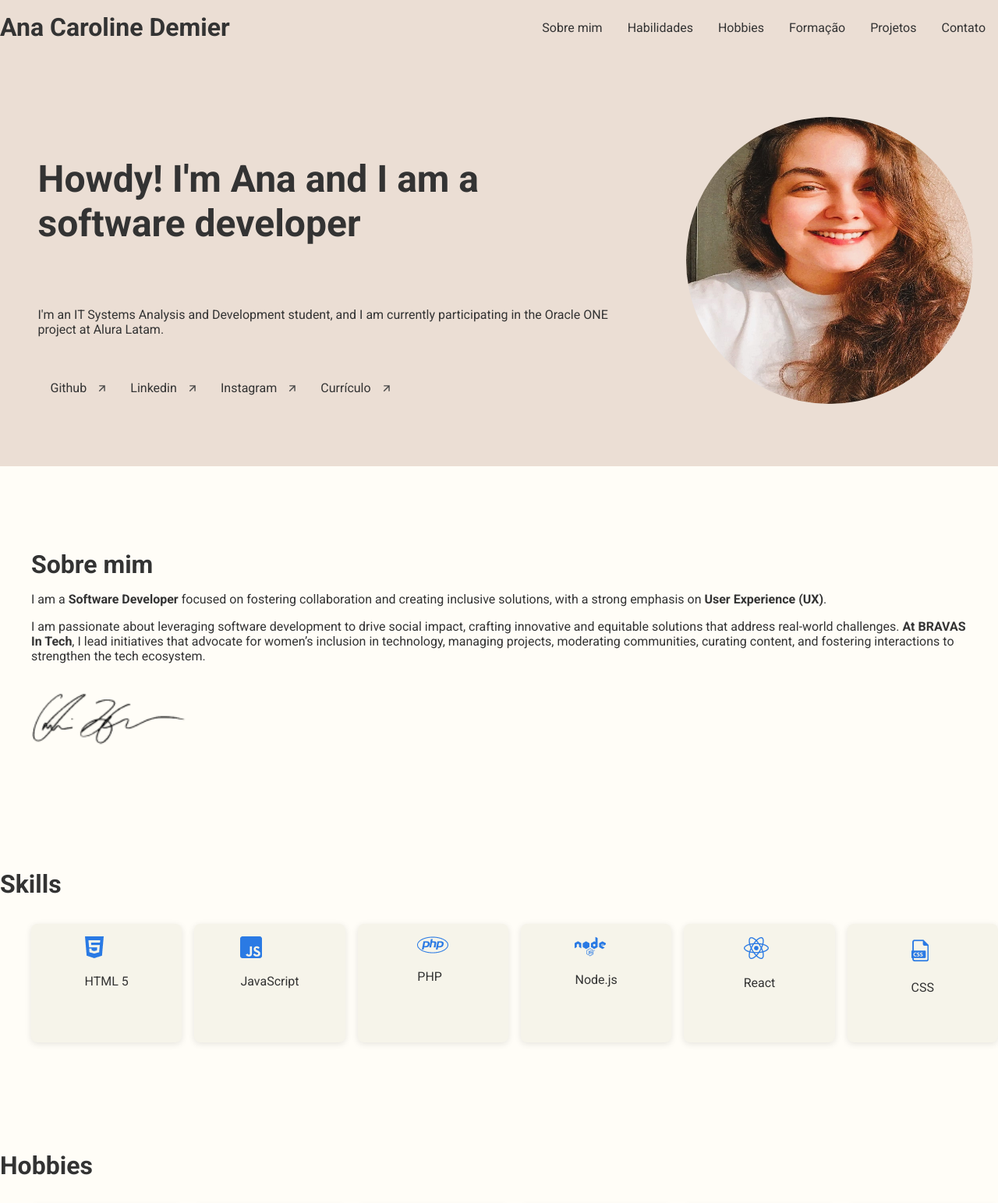
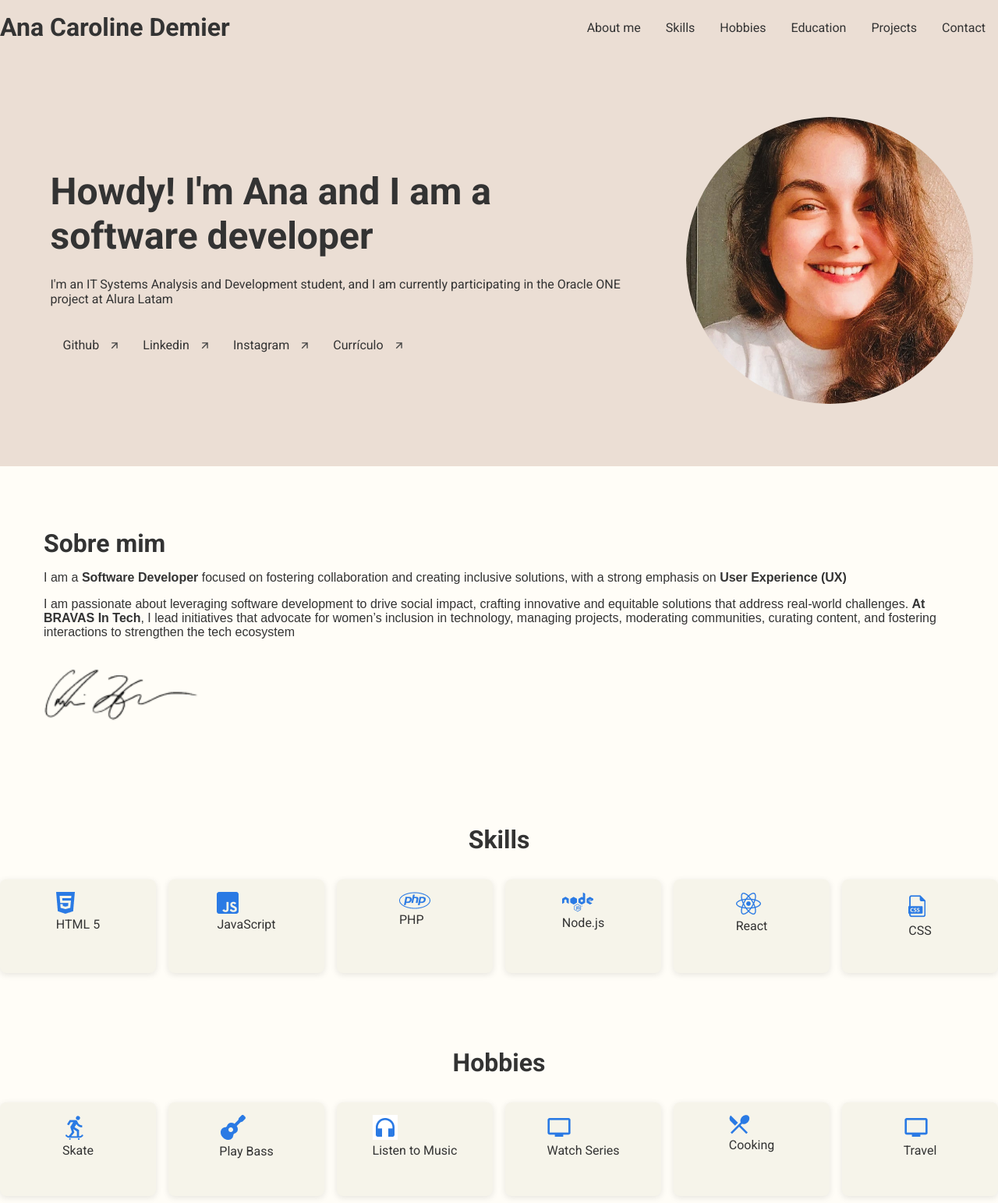
Before and after one commit to anaeggerdemier/portfolio-challenge-one, a website: page index.html in a window 1280 px wide. Shown: the top 1543 px of the page at 78% size. Drawn offline with nearby package versions, Linux system fonts and the light colour scheme; files that its build step writes are made by us from their sources.

Commit message:
Improved layout and accessibility in index.html and enhanced styling

```diff
--- a/index.html
+++ b/index.html
@@ -1,5 +1,5 @@
 <!DOCTYPE html>
-<html lang="pt">
+<html lang="en">
 <head>
     <meta charset="UTF-8">
     <meta http-equiv="X-UA-Compatible" content="IE=edge">
@@ -16,23 +16,23 @@
 
     <link rel="stylesheet" href="https://cdnjs.cloudflare.com/ajax/libs/font-awesome/6.4.0/css/all.min.css" integrity="sha384-...your-integrity-hash..." crossorigin="anonymous">
     <link rel="stylesheet" href="styles/css/style.css">
-    <title>Meu Portfólio</title>
+    <title>Portfolio of Ana</title>
 </head>
 
 <body>
     <header class="header">
         <h1 class="header__title">Ana Caroline Demier</h1>
-        <button class="menu-toggle" aria-label="Alternar menu">
+        <button class="menu-toggle" aria-label="Toggle menu">
             <i class="fas fa-bars"></i>
         </button>
-        <nav class="navigation" aria-label="Navegação principal">
+        <nav class="navigation" aria-label="Main navigation">
             <ul class="navigation__list">
-                <li class="navigation__list__item"><a href="#about" class="text-white" aria-label="Sobre mim">Sobre mim</a></li>
-                <li class="navigation__list__item"><a href="#skills" class="text-white" aria-label="Habilidades">Habilidades</a></li>
-                <li class="navigation__list__item"><a href="#hobbies" class="text-white" aria-label="Hobbies">Hobbies</a></li>
-                <li class="navigation__list__item"><a href="#education" class="text-white" aria-label="Formação">Formação</a></li>
-                <li class="navigation__list__item"><a href="#projects" class="text-white" aria-label="Projetos">Projetos</a></li>
-                <li class="navigation__list__item"><a href="#contact" class="text-white" aria-label="Contato">Contato</a></li>
+                <li class="navigation__list__item"><a href="#about" aria-label="About me">About me</a></li>
+                <li class="navigation__list__item"><a href="#skills" aria-label="Skills">Skills</a></li>
+                <li class="navigation__list__item"><a href="#hobbies" aria-label="Hobbies">Hobbies</a></li>
+                <li class="navigation__list__item"><a href="#education" aria-label="Education">Education</a></li>
+                <li class="navigation__list__item"><a href="#projects" aria-label="Projects">Projects</a></li>
+                <li class="navigation__list__item"><a href="#contact" aria-label="Contact">Contact</a></li>
             </ul>
         </nav>
     </header>
@@ -41,34 +41,34 @@
         <section class="hero">
             <div class="hero__content">
                 <h2 class="hero__title">Howdy! I'm Ana and I am a software developer</h2>
-                <p class="hero__subtitle">I'm an IT Systems Analysis and Development student, and I am currently participating in the Oracle ONE project at Alura Latam.</p>
+                <p class="hero__subtitle">I'm an IT Systems Analysis and Development student, and I am currently participating in the Oracle ONE project at Alura Latam</p>
 
                 <!-- Links para as redes sociais -->
                 <ul class="social-links">
                     <li class="social-links__item mb-3">
                         <a href="https://github.com" target="_blank" rel="noopener" aria-label="Github">
-                            Github <img src="assets/arrow.png" alt="Seta apontando para a direita">
+                            Github <img src="assets/arrow.png" alt="Arrow pointing to the right">
                         </a>
                     </li>
                     <li class="social-links__item mb-3">
                         <a href="https://linkedin.com" target="_blank" rel="noopener" aria-label="Linkedin">
-                            Linkedin <img src="assets/arrow.png" alt="Seta apontando para a direita">
+                            Linkedin <img src="assets/arrow.png" alt="Arrow pointing to the right">
                         </a>
                     </li>
                     <li class="social-links__item mb-3">
                         <a href="https://instagram.com" target="_blank" rel="noopener" aria-label="Instagram">
-                            Instagram <img src="assets/arrow.png" alt="Seta apontando para a direita">
+                            Instagram <img src="assets/arrow.png" alt="Arrow pointing to the right">
                         </a>
                     </li>
                     <li class="social-links__item mb-3">
                         <a href="link-para-curriculo.pdf" target="_blank" rel="noopener" aria-label="Currículo">
-                            Currículo <img src="assets/arrow.png" alt="Seta apontando para a direita">
+                            Currículo <img src="assets/arrow.png" alt="Arrow pointing to the right">
                         </a>
                     </li>
                 </ul>
             </div>
 
-            <img class="hero__image" src="assets/profile.jpg" alt="Foto de Ana Caroline Demier" loading="lazy">
+            <img class="hero__image" src="assets/profile.jpg" alt="Photo of Ana Caroline Demier" loading="lazy">
         </section>
 
         <section class="about py-5" id="about">
@@ -76,15 +76,15 @@
                 <h2 class="about__title">Sobre mim</h2>
                 <p class="about__text">
                     I am a <strong>Software Developer</strong> focused on fostering collaboration and creating inclusive solutions,
-                    with a strong emphasis on <strong>User Experience (UX)</strong>.
+                    with a strong emphasis on <strong>User Experience (UX)</strong>
                 </p>
                 <p class="about__text">
                     I am passionate about leveraging software development to drive social impact, crafting innovative and equitable solutions that address real-world challenges.
                     <strong>At BRAVAS In Tech</strong>, I lead initiatives that advocate for women’s inclusion in technology, managing projects, moderating communities, curating content,
-                    and fostering interactions to strengthen the tech ecosystem.
+                    and fostering interactions to strengthen the tech ecosystem
                 </p>
                 <div>
-                    <img class="about__signature" src="assets/signature.png" alt="Assinatura de Ana Caroline Demier" loading="lazy">
+                    <img class="about__signature" src="assets/signature.png" alt="Signature" loading="lazy">
                 </div>
             </div>
         </section>
@@ -187,22 +187,22 @@
     <div class="projects__container">
         <div class="projects__item">
             <h3 class="projects__name">Project 1</h3>
-            <p class="projects__description">A brief description of project 1.</p>
+            <p class="projects__description">A brief description of project 1</p>
         </div>
         <div class="projects__item">
             <h3 class="projects__name">Project 2</h3>
-            <p class="projects__description">A brief description of project 2.</p>
+            <p class="projects__description">A brief description of project 2</p>
         </div>
         <div class="projects__item">
             <h3 class="projects__name">Project 3</h3>
-            <p class="projects__description">A brief description of project 3.</p>
+            <p class="projects__description">A brief description of project 3</p>
         </div>
     </div>
 </section>
 
 <section class="contact py-5" id="contact">
     <h2 class="contact__title">Contact</h2>
-    <p class="contact__description">Want to get in touch with me? Fill out the form on the side, and I will contact you as soon as possible.</p>
+    <p class="contact__description">Want to get in touch with me? Fill out the form on the side, and I will contact you as soon as possible</p>
     <form class="contact__form" action="#" method="post">
         <div class="form-group">
             <label for="name" class="form-label">Name</label>
--- a/scss/style.scss
+++ b/scss/style.scss
@@ -1,12 +1,12 @@
 $primary-color: #ebded4;
 $secondary-color: #f6f4ea;
 $background-color: #fffdf7;
-$contrast-color: #bc2649;
+$contrast-color: #c63c54;
 $text-color: #333;
-$link-hover-color: darken($contrast-color, 10%);
+$link-hover-color: darken($contrast-color, 15%);
 $border-color: #c8c8c8;
-$focus-color: #a2a2a2;
-$btn-hover-color: darken($contrast-color, 5%);
+$focus-color: #5e5e5e;
+$btn-hover-color: darken($contrast-color, 10%);
 $font-family: 'Roboto', sans-serif;
 $font-heading-family: 'Raleway', sans-serif;
 $font-size-base: 1rem;
@@ -14,9 +14,14 @@ $container-width: 75rem;
 
 // --------------------------------- General Styling & Shared Classes ---------------------------------
 
-html, body {
-  overflow-y: auto;
-  overflow-x: hidden;
+* {
+  margin: 0;
+  padding: 0;
+  box-sizing: border-box;
+}
+
+h1, h2, h3 {
+  text-align: center;
 }
 
 body {
@@ -26,6 +31,15 @@ body {
   background-color: $background-color;
   margin: 0;
   padding: 0;
+}
+
+ul, ol {
+  list-style: none;
+}
+
+a {
+  text-decoration: none;
+  color: inherit;
 }
 
 .container {
@@ -115,7 +129,7 @@ body {
   color: $text-color;
   padding: 5rem 0;
   display: flex;
-  justify-content: space-between;
+  justify-content: flex-start;
   align-items: center;
   flex-wrap: wrap;
 
@@ -140,20 +154,26 @@ body {
 
     .hero__title {
       font-size: 3rem;
+      text-align: left;
     }
 
     &__subtitle {
+      font-family: $font-heading-family;
       font-size: 1.25rem;
       margin-bottom: 0;
     }
   }
 
   &__image {
+    display: block;
+    max-width: 100%;
     width: 23rem;
     height: 23rem;
+    object-fit: cover;
+    object-position: center 5%;
     border-radius: 50%;
     flex-shrink: 0;
-    margin: 0 2rem;
+    margin: 0 2rem 0 0;
   }
 }
 
@@ -192,9 +212,11 @@ body {
   &__title {
     font-size: 2rem;
     margin-bottom: 1rem;
+    text-align: left;
   }
 
   &__text {
+    font-family: $font-heading-family;
     margin-bottom: 1rem;
   }
 
@@ -242,6 +264,7 @@ body {
     }
 
     &__name {
+      font-family: $font-heading-family;
       margin-top: 0.5rem;
       font-size: 0.9rem;
     }
@@ -319,7 +342,7 @@ body {
   text-align: center;
 
   &__title {
-    font-family: 'Raleway';
+    font-family: $font-family;
     font-weight: 700;
     font-size: 2rem;
     margin-bottom: 2rem;
@@ -348,7 +371,7 @@ body {
     }
 
     &__name {
-      font-family: 'Raleway';
+      font-family: $font-family;
       font-size: 1.75rem;
       font-weight: 600;
       margin-bottom: 1rem;
@@ -356,7 +379,7 @@ body {
     }
 
     &__description {
-      font-family: 'Raleway';
+      font-family: $font-heading-family;
       font-size: 1rem;
       color: $text-color;
       line-height: 1.5;
@@ -377,7 +400,7 @@ body {
     height: auto;
 
     &__title {
-        font-family: 'Raleway';
+        font-family: $font-family;
         font-weight: 700;
         font-size: 2rem;
         line-height: 38px;
@@ -385,7 +408,7 @@ body {
     }
 
     &__description {
-        font-family: 'Raleway';
+        font-family: $font-heading-family;
         font-weight: 500;
         font-size: 16px;
         line-height: 19px;
@@ -408,7 +431,7 @@ body {
             gap: 0.5rem;
 
             .form-label {
-                font-family: 'Raleway';
+                font-family: $font-family;
                 font-weight: 400;
                 font-size: 0.75rem;
                 color: #A2A2A2;
@@ -442,7 +465,7 @@ body {
             height: 3.1875rem;
             background: $secondary-color;
             color: $text-color;
-            font-family: 'Raleway';
+            font-family: $font-family;
             font-weight: 400;
             font-size: 1rem;
             border: none;
```
Also changed, not shown: 1 other file.
